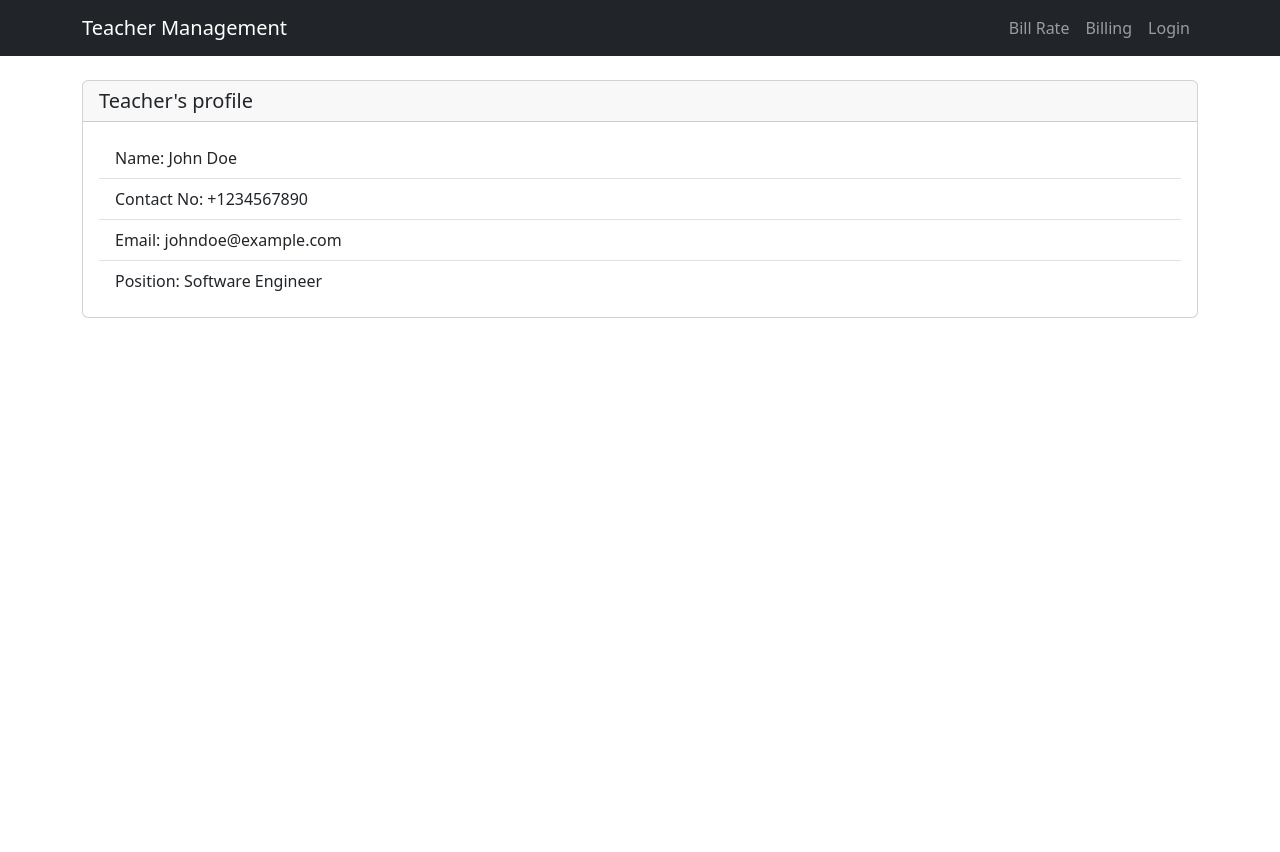
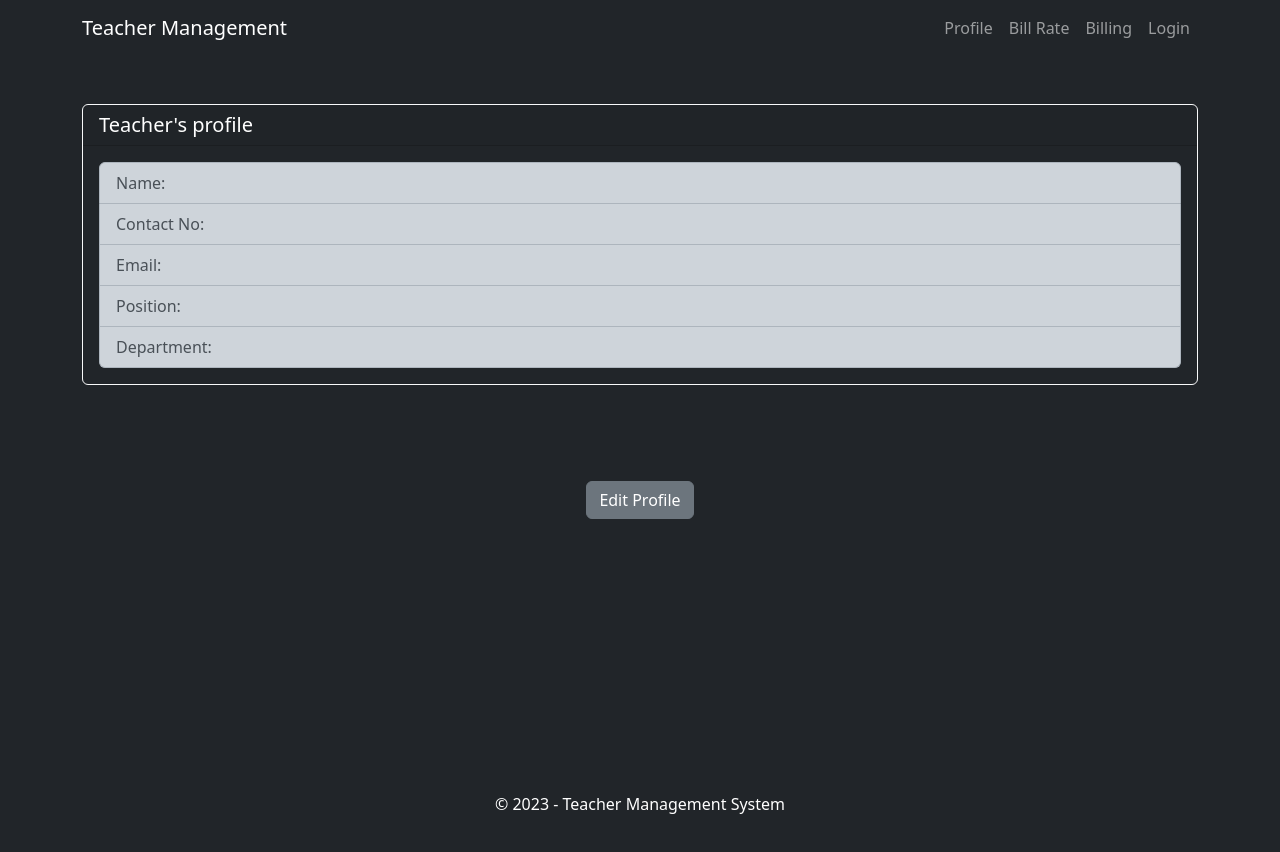
Before and after one commit to MiNHAZ-33/teacher-management-frontend, a React (Create React App) app: page /profile in a window 1280 px wide. Shown: the top 852 px of the page. Before the commit the page ends 800 px from the top, so only its background shows below. Built offline with nearby package versions, Linux system fonts and the light colour scheme; what @react-pdf/renderer would draw is missing.

Commit message:
fixed table resizing issue in bill rate page

```diff
--- a/package.json
+++ b/package.json
@@ -8,6 +8,7 @@
     "@testing-library/jest-dom": "^5.16.5",
     "@testing-library/react": "^13.4.0",
     "@testing-library/user-event": "^13.5.0",
+    "axios": "^1.4.0",
     "bootstrap": "^5.3.0",
     "react": "^18.2.0",
     "react-bootstrap": "^2.7.4",
--- a/src/pages/BillRatePage.jsx
+++ b/src/pages/BillRatePage.jsx
@@ -1,6 +1,6 @@
 import React from 'react';
 import { useSelector, useDispatch } from 'react-redux';
-import { Button, Container, Table, Modal, Form } from 'react-bootstrap';
+import { Button, Container, Table, Modal, Form, Col, Row } from 'react-bootstrap';
 import {
     addItem,
     showModalToUi,
@@ -61,10 +61,10 @@ const BillRatePage = () => {
                                             <tbody>
                                                 {item.subItems.map((subItem, subIndex) => {
                                                     return (
-                                                        <tr key={subIndex}>
-                                                            <td>{subItem.name}</td>
-                                                            <td>{subItem.price} taka</td>
-                                                        </tr>
+                                                        <Row   key={subIndex}>
+                                                            <Col>{subItem.name}</Col>
+                                                            <Col>{subItem.price} taka</Col>
+                                                        </Row>
                                                     );
                                                 })}
                                             </tbody>
--- a/src/pages/LoginPage.jsx
+++ b/src/pages/LoginPage.jsx
@@ -1,10 +1,47 @@
 import React from 'react';
 import { Row, Col, Form, Button } from 'react-bootstrap';
-import { Link } from 'react-router-dom';
+import { Link, useNavigate } from 'react-router-dom';
 import FormContainer from '../component/FormContainer';
 import './LoginPage.css';
+import axios from 'axios';
 
 const LoginPage = () => {
+
+    let email;
+    let password;
+
+    const history = useNavigate();
+
+    const emailHandler = (e) => {
+        email = e.target.value;
+    }
+
+    const passwordHandler = (e) => {
+        password = e.target.value;
+
+    }
+
+    const handleSignIn = async () => {
+
+        const getMail = localStorage.getItem('email', JSON.stringify(email));
+        const getPass = localStorage.getItem('password', JSON.stringify(password));
+
+        if (getMail === email && getPass === password) {
+            console.log('success');
+            history('/profile');
+        } else {
+            alert('Invalid Email or Password');
+        }
+
+        // const requestOptions = {
+        //     headers: { 'Content-Type': 'application/json' },
+        //     body: JSON.stringify({ email, password })
+        // };
+        // axios.post('https://localhost:7299/api/Auth/login', requestOptions).then((res) => {
+        //     console.log(res);
+        // });
+    }
+
     return (
         <div className='bg-dark d-flex flex-column min-vh-100'>
             <FormContainer>
@@ -12,14 +49,14 @@ const LoginPage = () => {
                 <Form className='text-white border border-secondary p-3 rounded'>
                     <Form.Group >
                         <Form.Label>Email address</Form.Label>
-                        <Form.Control type="email" placeholder="Enter email" />
+                        <Form.Control onChange={(e) => emailHandler(e)} type="email" placeholder="Enter email" />
                     </Form.Group>
                     <Form.Group className='mt-2'>
                         <Form.Label>Password</Form.Label>
-                        <Form.Control type="password" placeholder="Enter password" />
+                        <Form.Control onChange={(e) => passwordHandler(e)} type="password" placeholder="Enter password" />
                     </Form.Group>
                     <div className='text-center'>
-                        <Button variant="primary" className='mt-4' type="submit">Submit</Button>
+                        <Button onClick={handleSignIn} variant="primary" className='mt-4' type="submit">Submit</Button>
                     </div>
                 </Form>
 
--- a/src/pages/NavBar.jsx
+++ b/src/pages/NavBar.jsx
@@ -9,6 +9,9 @@ function NavBar() {
                     <Navbar.Toggle aria-controls="responsive-navbar-nav" />
                     <Navbar.Collapse id="responsive-navbar-nav">
                         <Nav className="me-auto">
+                        </Nav>
+                        <Nav>
+                            <Link to={'/profile'} className="nav-link">Profile</Link>
                         </Nav>
                         <Nav>
                             <Link to={'/billrate'} className="nav-link">Bill Rate</Link>
--- a/src/pages/ProfilePage.jsx
+++ b/src/pages/ProfilePage.jsx
@@ -1,21 +1,37 @@
 import React from 'react';
-import { Container, Card, ListGroup } from 'react-bootstrap';
+import { Container, Card, ListGroup, Button } from 'react-bootstrap';
 
 const ProfilePage = () => {
+
+  const name = localStorage.getItem('name');
+  const email = localStorage.getItem('email');
+  const phone = localStorage.getItem('phone');
+  const departmentName = localStorage.getItem('departmentName');
+  const position = localStorage.getItem('position');
+
   return (
-    <Container className="mt-4">
-      <Card>
+    <div className='bg-dark d-flex flex-column min-vh-100'>
+      <Container className="mt-5" style={{ marginTop: '80px' }}>
+        <Card bg='dark' text='white' border='light'>
           <Card.Header as="h5">Teacher's profile</Card.Header>
           <Card.Body>
-          <ListGroup variant="flush">
-            <ListGroup.Item>Name: John Doe</ListGroup.Item>
-            <ListGroup.Item>Contact No: +1234567890</ListGroup.Item>
-            <ListGroup.Item>Email: johndoe@example.com</ListGroup.Item>
-            <ListGroup.Item>Position: Software Engineer</ListGroup.Item>
+            <ListGroup variant="flash">
+              <ListGroup.Item variant='dark'>Name: {name}</ListGroup.Item>
+              <ListGroup.Item variant='dark'>Contact No: {phone}</ListGroup.Item>
+              <ListGroup.Item variant='dark'>Email: {email}</ListGroup.Item>
+              <ListGroup.Item variant='dark'>Position: {position}</ListGroup.Item>
+              <ListGroup.Item variant='dark'>Department: {departmentName}</ListGroup.Item>
             </ListGroup>
           </Card.Body>
         </Card>
+        <div className="mt-5 text-center">
+          <Button variant="secondary" className="mt-5 text-center">Edit Profile</Button>
+        </div>
       </Container>
+      <footer className='bg-dark text-white text-center p-4 mt-auto'>
+        <p>© 2023 - Teacher Management System</p>
+      </footer>
+    </div>
   );
 };
 
--- a/src/pages/SignUpPage.jsx
+++ b/src/pages/SignUpPage.jsx
@@ -1,9 +1,77 @@
-import React from 'react';
+import React, { useState } from 'react';
 import { Row, Col, Form, Button, Dropdown, Container } from 'react-bootstrap';
 import { Link } from 'react-router-dom';
 import FormContainer from '../component/FormContainer';
+import { useNavigate } from 'react-router-dom';
+import axios from 'axios';
 
 const SignUpPage = () => {
+
+    const [position, setposition] = useState('Choose an option');
+    const [loading, setLoading] = useState(false);
+    let name;
+    let email;
+    let phone;
+    let departmentName;
+    let password;
+    let confirmPassword;
+
+    const history = useNavigate();
+
+    const positionHandler = (e) => {
+        setposition(e);
+    }
+
+    const nameHandler = (e) => {
+        name = e.target.value;
+    }
+
+    const emailHandler = (e) => {
+        email = e.target.value;
+    }
+
+    const phoneHandler = (e) => {
+        phone = e.target.value;
+    }
+
+    const departmentNameHandler = (e) => {
+        departmentName = e.target.value;
+    }
+
+    const passwordHandler = (e) => {
+        password = e.target.value;
+    }
+
+    const confirmPasswordHandler = (e) => {
+        confirmPassword = e.target.value;
+    }
+
+    const saveToLocal = (key, value) => {
+        localStorage.setItem(key, JSON.stringify(value));
+    }
+
+    const handleSignUp = async () => {
+
+        if (password === confirmPassword) {
+            setLoading(true);
+            saveToLocal('name', name);
+            saveToLocal('email', email);
+            saveToLocal('phone', phone);
+            saveToLocal('position', position);
+            saveToLocal('password', password);
+            saveToLocal('departmentName', departmentName);
+            // setTimeout(() => {
+            //     history('/profile');
+            // }, 100);
+            history('/profile');
+            setLoading(false);
+        } else {
+            alert('Password does not match');
+            setLoading(false);
+        }
+    }
+
+
     return (
         <div className='bg-dark'>
             <FormContainer>
@@ -12,15 +80,15 @@ const SignUpPage = () => {
                 <Form className='text-white border border-secondary p-3 rounded' >
                     <Form.Group>
                         <Form.Label>Full Name</Form.Label>
-                        <Form.Control type="text" placeholder="Enter full name" />
+                        <Form.Control onChange={(e) => nameHandler(e)} type="text" placeholder="Enter full name" />
                     </Form.Group>
                     <Form.Group className='mt-2'>
                         <Form.Label>Contact Number</Form.Label>
-                        <Form.Control type="number" placeholder="Enter contact number" />
+                        <Form.Control onChange={(e) => phoneHandler(e)} type="number" placeholder="Enter contact number" />
                     </Form.Group>
                     <Form.Group className='mt-2'>
                         <Form.Label>Department Name</Form.Label>
-                        <Form.Control type="text" placeholder="Enter name of the department" />
+                        <Form.Control onChange={(e) => departmentNameHandler(e)} type="text" placeholder="Enter name of the department" />
                     </Form.Group>
                     <Row className='mt-4'>
                         <Col>
@@ -29,14 +97,15 @@ const SignUpPage = () => {
                         <Col className='d-flex justify-content-end'>
                             <Dropdown>
                                 <Dropdown.Toggle variant="secondary" id="dropdown-basic">
-                                    Choose an option
+                                    {position}
                                 </Dropdown.Toggle>
                                 <Dropdown.Menu>
-                                    <Dropdown.Item>Lecturer</Dropdown.Item>
-                                    <Dropdown.Item>Assistant Proffessor</Dropdown.Item>
-                                    <Dropdown.Item>Assosiate Proffessor</Dropdown.Item>
-                                    <Dropdown.Item>Proffessor</Dropdown.Item>
-                                    <Dropdown.Item>Chairman</Dropdown.Item>
+                                    <Dropdown.Item onClick={() => positionHandler("Professor Emeritus")}>Professor Emeritus</Dropdown.Item>
+                                    <Dropdown.Item onClick={() => positionHandler("Proffessor")}>Proffessor</Dropdown.Item>
+                                    <Dropdown.Item onClick={() => positionHandler("Assosiate Proffessor")}>Assosiate Proffessor</Dropdown.Item>
+                                    <Dropdown.Item onClick={() => positionHandler("Assistant Proffessor")}>Assistant Proffessor</Dropdown.Item>
+                                    <Dropdown.Item onClick={() => positionHandler("Lecturer")}>Lecturer</Dropdown.Item>
+                                    {/* <Dropdown.Item>Chairman</Dropdown.Item> */}
                                 </Dropdown.Menu>
                             </Dropdown>
                         </Col>
@@ -44,19 +113,26 @@ const SignUpPage = () => {
 
                     <Form.Group className='mt-2'>
                         <Form.Label>Email address</Form.Label>
-                        <Form.Control type="email" placeholder="Enter email" />
+                        <Form.Control onChange={(e) => emailHandler(e)} type="email" placeholder="Enter email" />
                     </Form.Group>
                     <Form.Group className='mt-2'>
                         <Form.Label>Password</Form.Label>
-                        <Form.Control type="password" placeholder="Enter password" />
+                        <Form.Control onChange={(e) => passwordHandler(e)} type="password" placeholder="Enter password" />
                     </Form.Group>
                     <Form.Group className='mt-2'>
                         <Form.Label>Confirm password</Form.Label>
-                        <Form.Control type="password" placeholder="Retype your password again" />
+                        <Form.Control onChange={(e) => confirmPasswordHandler(e)} type="password" placeholder="Retype your password again" />
                     </Form.Group>
 
                     <div className='text-center'>
-                        <Button variant="primary" className='mt-4' type="submit">Submit</Button>
+                        <Button onClick={handleSignUp} variant="primary" className='mt-4' type="submit">{loading ? 'Loading' : 'Submit'}</Button>
+                        {
+                            loading ? <Container className='text-center mt-3'>
+                                <div className="spinner-border text-primary" role="status">
+                                    <span className="visually-hidden">Loading...</span>
+                                </div>
+                            </Container> : null
+                        }
                     </div>
                 </Form>
 
```
Also changed, not shown: 1 other file (tests, documents, lock files or other folders). Lines whose indentation alone changed are shown as unchanged.
